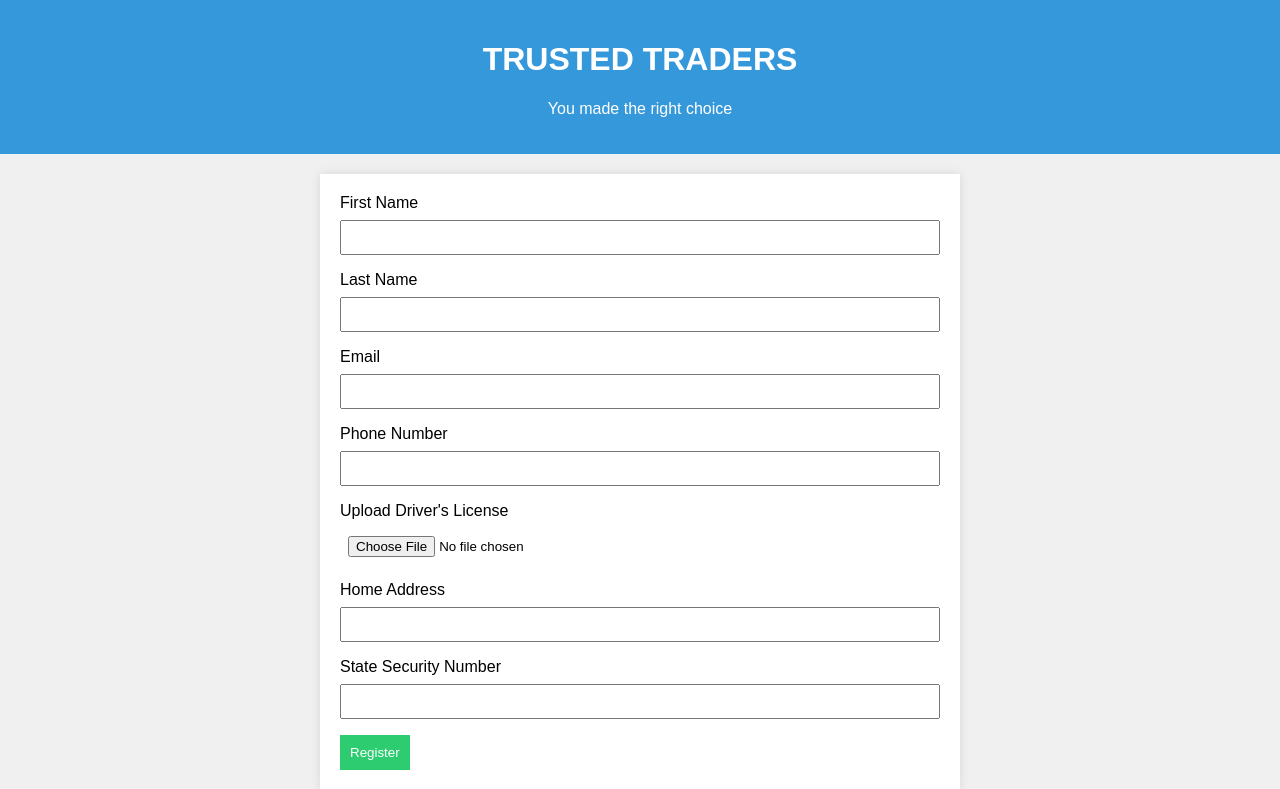
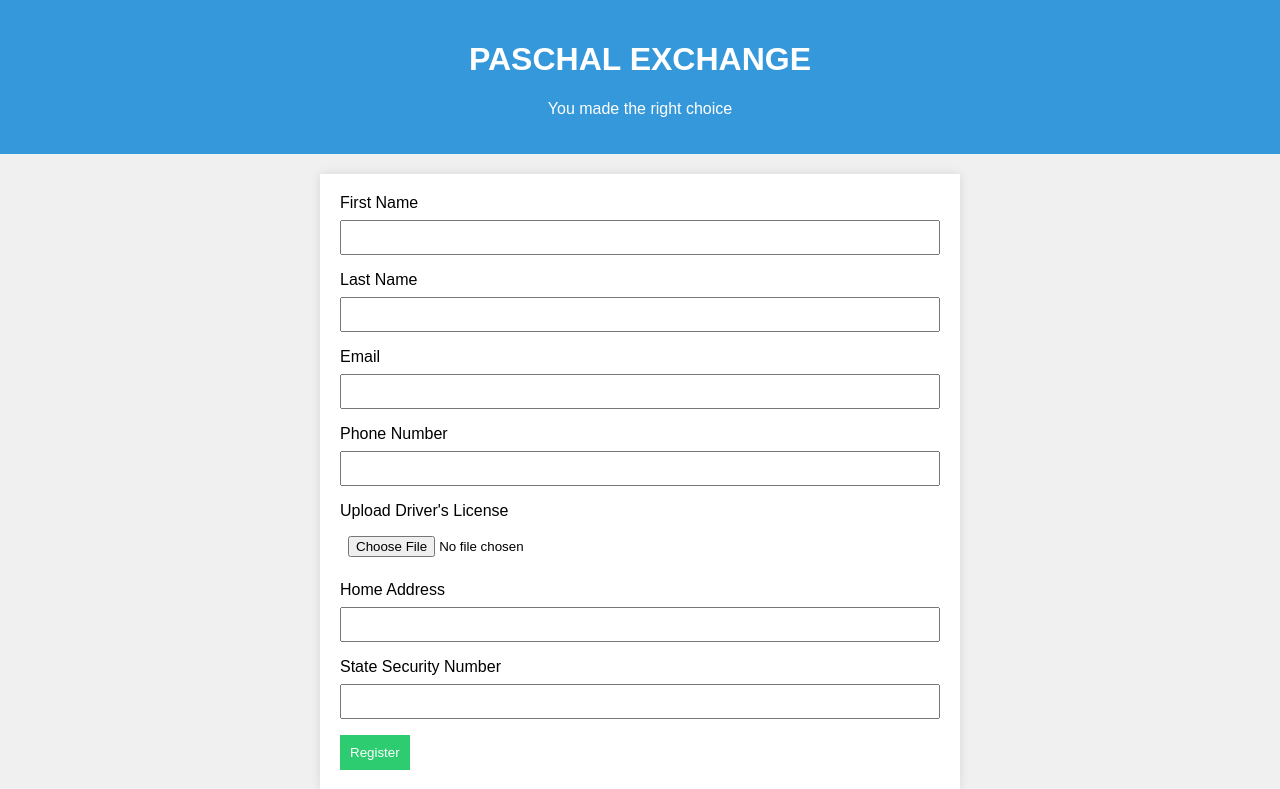
Before and after one commit to Paachal/investment, a Flask app: page / in a window 1280 px wide. Shown: the top 789 px of the page. Run offline with Flask 3, Linux system fonts and the light colour scheme.

Commit message:
seventh commit

```diff
--- a/templates/index.html
+++ b/templates/index.html
@@ -3,13 +3,13 @@
 <head>
   <meta charset="UTF-8">
   <meta name="viewport" content="width=device-width, initial-scale=1.0">
-  <title>TRUSTED TRADERS - Registration</title>
+  <title>PASCHAL EXCHANGE - Registration</title>
   <link rel="stylesheet" href="{{ url_for('static', filename='styles.css') }}">
 </head>
 <body>
 
   <header>
-    <h1>TRUSTED TRADERS</h1>
+    <h1>PASCHAL EXCHANGE</h1>
     <p>You made the right choice</p>
   </header>
 
```
